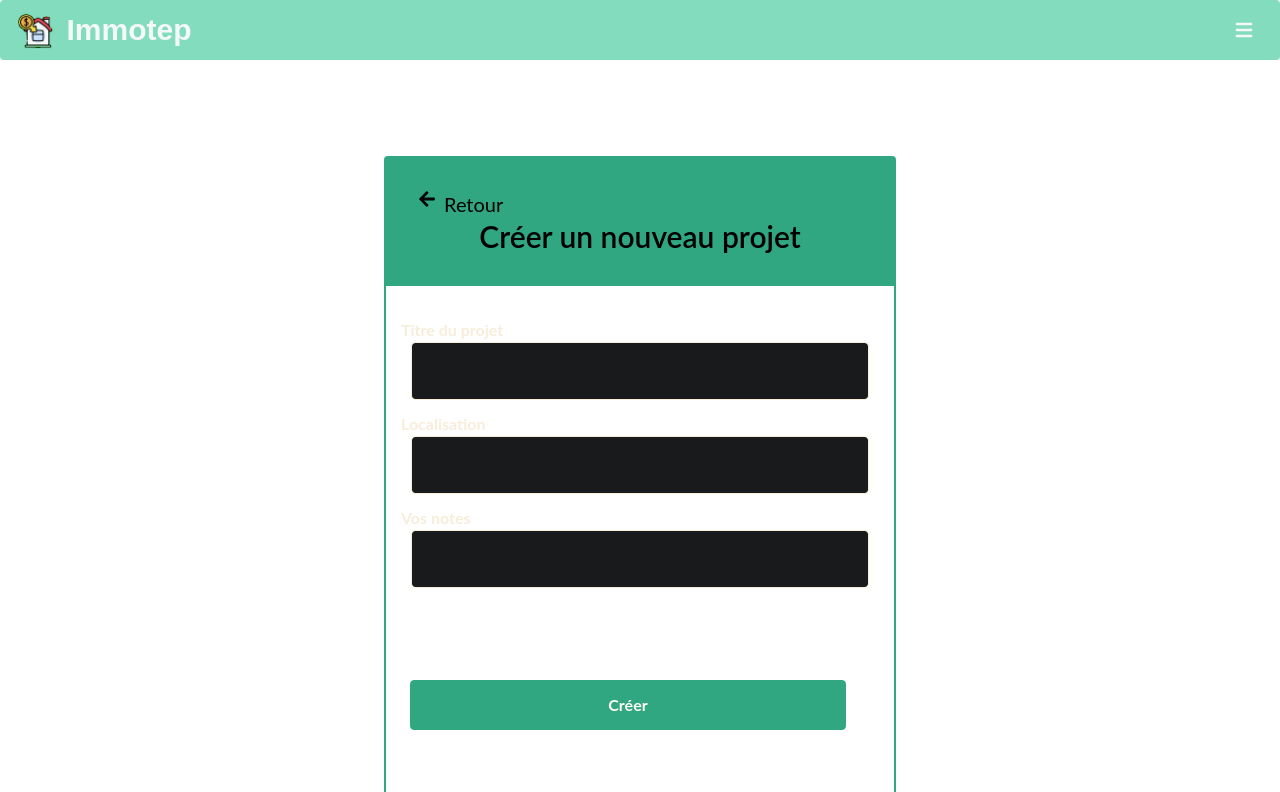
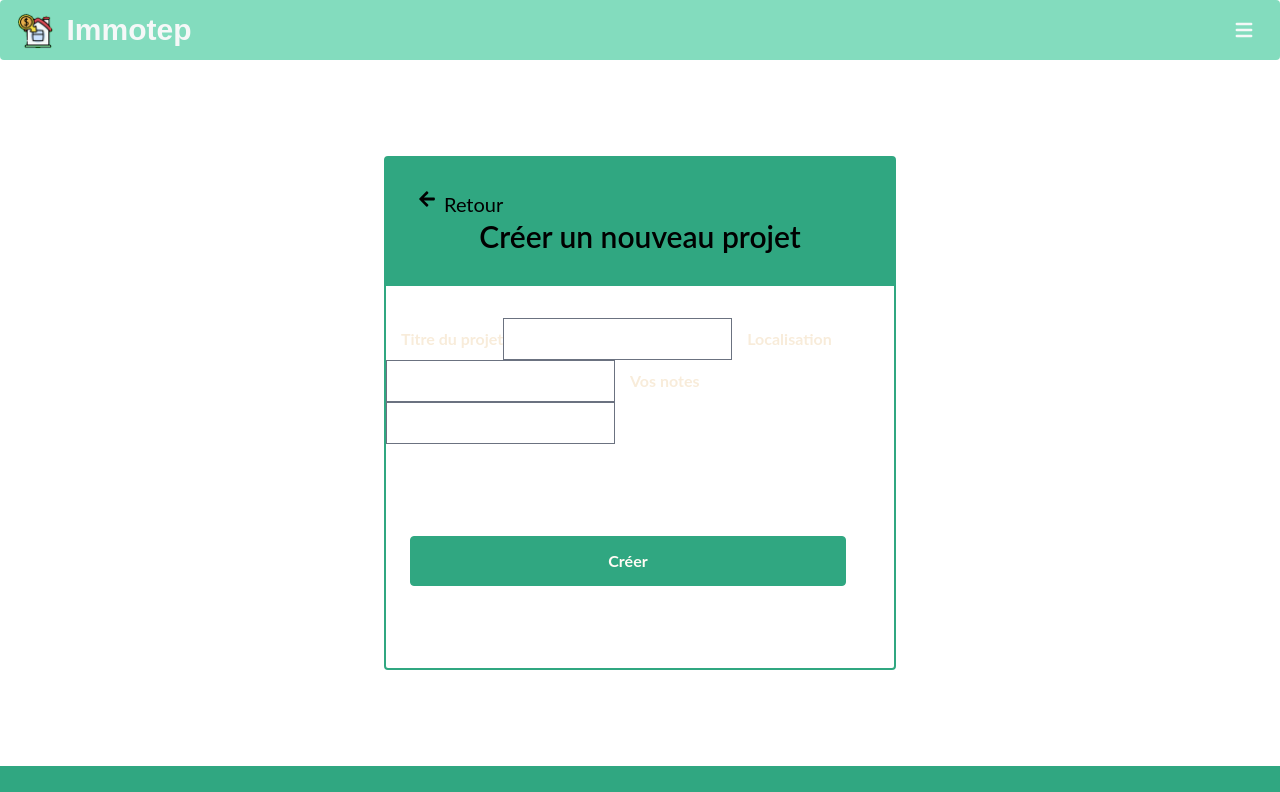
Before and after one commit to ophelie-gaudin/Immotep_front_react, a React (Create React App) app: page /dashboard/new in a window 1280 px wide. Shown: the top 792 px of the page. Built offline with nearby package versions, Linux system fonts and the light colour scheme.

Commit message:
fix input for Login and NewProject

```diff
--- a/src/Components/Dashboard/index.jsx
+++ b/src/Components/Dashboard/index.jsx
@@ -8,11 +8,15 @@ import { useState } from "react";
 import Cookies from "js-cookie";
 
 const Dashboard = () => {
-  const [myProjects, setMyProjects] = useState({});
+  const [myProjects, setMyProjects] = useState([]);
+
+  const handleRefreshLike = () => {
+    setMyProjects([]);
+  }
 
   if (myProjects.length === 0) {
     fetch(`https://immotep-api.herokuapp.com/projects`, {
-      method: "get",
+      method: "GET",
       headers: {
         "Content-Type": "application/json",
         Authorization: Cookies.get("token"),
@@ -21,13 +25,11 @@ const Dashboard = () => {
       if (res.ok) {
         console.log(res);
         setMyProjects(res);
-        window.location.href = "/dashboard";
         return res.json();
       } else {
         throw new Error(res);
       }
     });
-  }
 
     return (
       <div className="flex flex-col  rounded-[0.25rem] mx-auto w-[90vw] border border-2 border-primary text-black ">
@@ -38,28 +40,14 @@ const Dashboard = () => {
           <h2 className="text-3xl font-semibold">
             Bienvenue sur <span>vos projets</span>{" "}
           </h2>
-        <p className="">
-          Ici, vous pouvez retrouver tous vos projets locatifs en cours, en
-          créer de nouveaux et accéder au comparateur de logements.{" "}
-        </p>
           <WarningArea>
             Ici, vous pouvez retrouver tous vos projets locatifs en cours, en
             créer de nouveaux et accéder au comparateur de logements.{" "}
           </WarningArea>
         </div>
         <div className="">
-        {/* <div className="flex flex-wrap mb-12">
-          {myProjects.map((project) => {
-            <div key={project.id}>
-              <ProjectCard
-                title={project.title}
-                localization={project.localization}
-                comment={project.comment}
-              />
-              ;
-            </div>;
-          })}
-        </div> */}
+          <div className="flex flex-wrap mb-12">
+          </div>
           <div className="mb-10 mr-8 flex justify-end">
             <OrangeButton url="/dashboard/new">
               Créer un nouveau Projet
@@ -68,6 +56,48 @@ const Dashboard = () => {
         </div>
       </div>
     );
+  }
+
+  else {
+    return (
+      <div className="flex flex-col  rounded-[0.25rem] mx-auto w-[90vw] border border-2 border-primary text-black ">
+        <div className="px-8 py-8 bg-primary">
+          <a className="flex text-2xl" href="/">
+            <FaArrowLeft className="dashboard-arrow-icon" /> Accueil
+          </a>
+          <h2 className="text-3xl font-semibold">
+            Bienvenue sur <span>vos projets</span>{" "}
+          </h2>
+          <WarningArea>
+            Ici, vous pouvez retrouver tous vos projets locatifs en cours, en
+            créer de nouveaux et accéder au comparateur de logements.{" "}
+          </WarningArea>
+        </div>
+      <div className="">
+        <div className="flex flex-wrap mb-12">
+          {/* {myProjects.map((project) => {
+            <div key={project.id}>
+              <ProjectCard
+                title={project.title}
+                localization={project.localization}
+                comment={project.comment}
+                onRefresh={handleRefreshLike}
+              />
+              ;
+            </div>;
+          })} */}
+        </div>
+        <div className="mb-10 mr-8 flex justify-end">
+          <OrangeButton url="/dashboard/new">
+            Créer un nouveau Projet
+          </OrangeButton>
+        </div>
+      </div>
+    </div>
+    );
+
+  };
+
 };
 
 export default Dashboard;
--- a/src/Pages/Login/index.jsx
+++ b/src/Pages/Login/index.jsx
@@ -26,18 +26,16 @@ const Login = () => {
       }),
     })
       .then((res) => {
-        debugger
         if (res.ok) {
-          console.log(res);
           Cookies.set("token", res.headers.get("Authorization"));
           changeConnectedStatus(userLogin());
-          window.location.href = "/";
+          //window.location.href = "/";
           return res.json();
         } else {
           throw new Error(res);
         }
       })
-      .then((json) => console.log(json.user.id))
+      .then((json) => console.log(json.user))
       .catch((err) => console.error(err));
   };
 
--- a/src/Pages/NewProject/index.jsx
+++ b/src/Pages/NewProject/index.jsx
@@ -1,6 +1,6 @@
 import React, { useState } from "react";
 import FormsCard from "../../Components/FormsCard";
-import Input from "../../Components/Main/Input";
+//import Input from "../../Components/Main/Input";
 import Cookies from "js-cookie";
 
 const NewProject = () => {
@@ -41,24 +41,30 @@ const NewProject = () => {
       <FormsCard title="Créer un nouveau projet ">
         <>
           <form onSubmit={handleSubmit}>
-            <Input
-              label="Titre du projet"
+            <label>
+              Titre du projet
+              <input
                 type="text"
                 name="title"
                 onChange={(e) => setTitle(e.target.value)}
               />
-            <Input
-              label="Localisation"
+            </label>
+            <label>
+              Localisation
+              <input
                 type="text"
                 name="localization"
                 onChange={(e) => setLocalization(e.target.value)}
               />
-            <Input
-              label="Vos notes"
+            </label>
+            <label>
+              Vos notes
+              <input
                 type="text"
                 name="comment"
                 onChange={(e) => setComment(e.target.value)}
               />
+            </label>
             <div className="flex justify-end mb-8 mt-8 mr-6">
               <button className="orange-button forms-buttons" type="submit">
                 Créer
```
Lines whose indentation alone changed are shown as unchanged.
